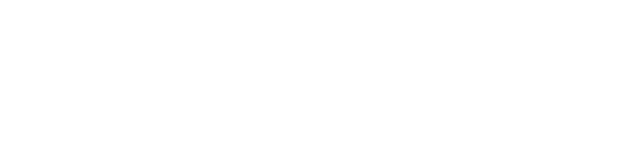
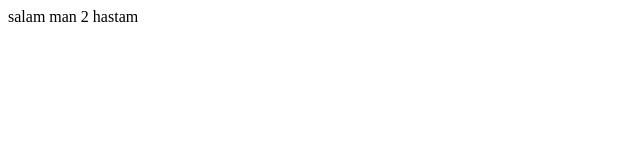
Before and after one commit to alinaghavi/testRepo, a plain HTML site: page index.html in a window 1280 px wide. Shown: the whole page, without its empty margins (0-640 px from the left). Drawn offline with Linux system fonts and the light colour scheme.

Commit message:
feature 2 changed

```diff
--- a/index.html
+++ b/index.html
@@ -5,6 +5,9 @@
     <title>New title</title>
 </head>
 <body>
+<div>
+    salam man 2 hastam
+</div>
 
 </body>
 </html>
```
